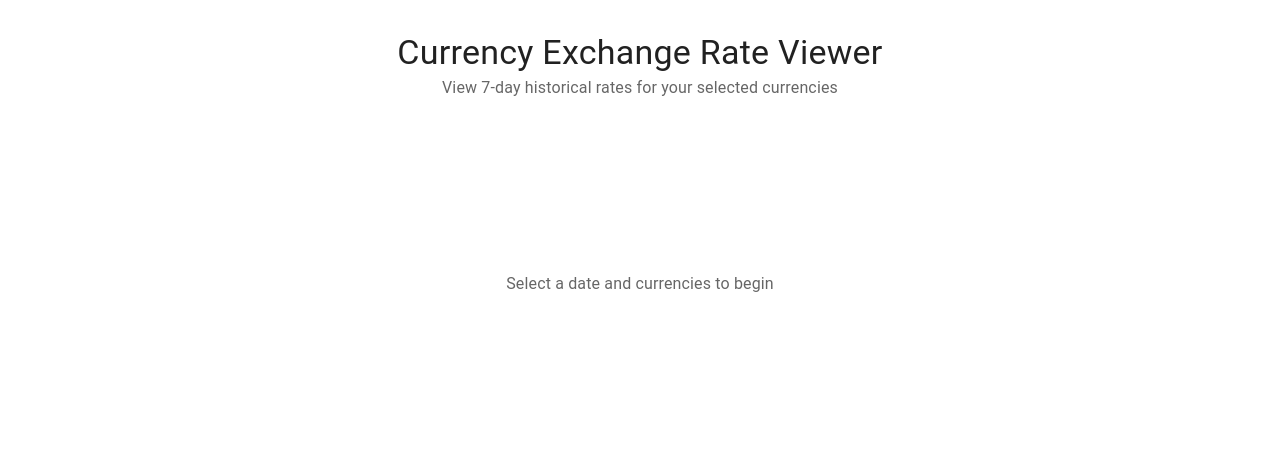
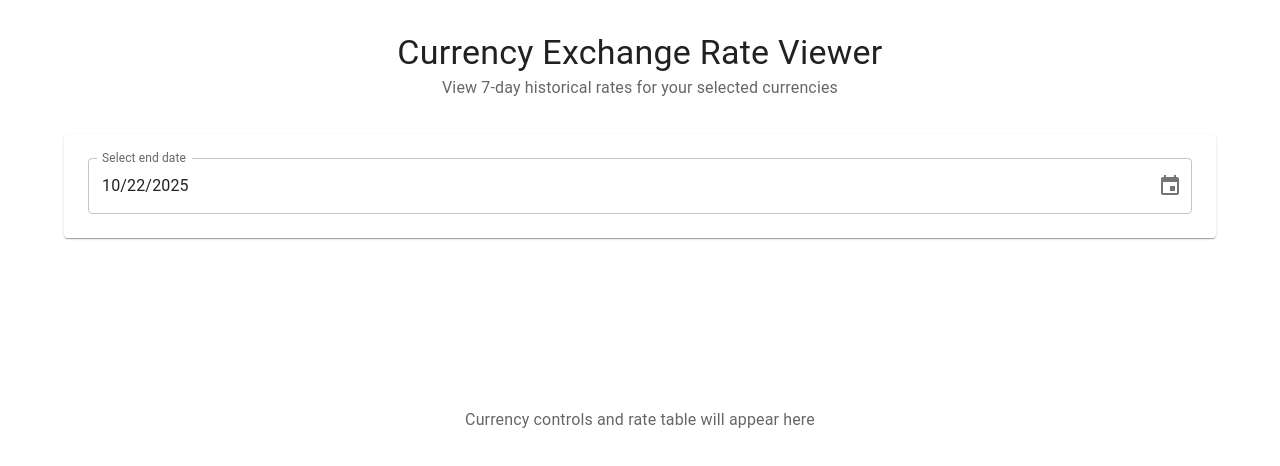
Before and after one commit to itsyourtechguy/currency-exchange, a React (Vite) app: page / in a window 1280 px wide. Shown: the top 466 px of the page. Built offline with nearby package versions, Linux system fonts and the light colour scheme.

Commit message:
feat: add date picker with 90-day limit

```diff
--- a/package.json
+++ b/package.json
@@ -13,6 +13,8 @@
     "@emotion/react": "^11.14.0",
     "@emotion/styled": "^11.14.1",
     "@mui/material": "^7.3.4",
+    "@mui/x-date-pickers": "^8.14.1",
+    "dayjs": "^1.11.18",
     "react": "^19.1.1",
     "react-dom": "^19.1.1"
   },
--- a/src/App.tsx
+++ b/src/App.tsx
@@ -1,6 +1,18 @@
-import { CssBaseline, Container, Box, Typography } from '@mui/material';
+import { useState } from 'react';
+import {
+  CssBaseline,
+  Container,
+  Box,
+  Typography,
+  Paper,
+} from '@mui/material';
+import { DatePicker } from '@mui/x-date-pickers';
+import { Dayjs } from 'dayjs';
+import { today, minDate } from './utils/dateUtils';
 
 function App() {
+  const [selectedDate, setSelectedDate] = useState<Dayjs | null>(today);
+
   return (
     <>
       <CssBaseline />
@@ -14,9 +26,25 @@ function App() {
           </Typography>
         </Box>
 
-        {/* Main content */}
-        <Box sx={{ mt: 4, minHeight: 300, display: 'flex', justifyContent: 'center', alignItems: 'center' }}>
-          <Typography color="text.secondary">Select a date and currencies to begin</Typography>
+        {/* Control Panel */}
+        <Paper sx={{ p: 3, mb: 4 }}>
+          <Box sx={{ display: 'flex', flexDirection: { xs: 'column', md: 'row' }, gap: 3 }}>
+            <DatePicker
+              label="Select end date"
+              value={selectedDate}
+              onChange={(newValue) => setSelectedDate(newValue)}
+              minDate={minDate}
+              maxDate={today}
+              sx={{ flex: 1 }}
+            />
+          </Box>
+        </Paper>
+
+        {/* Placeholder for future content */}
+        <Box sx={{ minHeight: 300, display: 'flex', justifyContent: 'center', alignItems: 'center' }}>
+          <Typography color="text.secondary">
+            Currency controls and rate table will appear here
+          </Typography>
         </Box>
       </Container>
     </>
--- a/src/main.tsx
+++ b/src/main.tsx
@@ -1,9 +1,13 @@
 import React from 'react';
 import ReactDOM from 'react-dom/client';
+import { LocalizationProvider } from '@mui/x-date-pickers';
+import { AdapterDayjs } from '@mui/x-date-pickers/AdapterDayjs';
 import App from './App.tsx';
 
 ReactDOM.createRoot(document.getElementById('root')!).render(
   <React.StrictMode>
-    <App />
+    <LocalizationProvider dateAdapter={AdapterDayjs}>
+      <App />
+    </LocalizationProvider>
   </React.StrictMode>,
 );
--- /dev/null
+++ b/src/utils/dateUtils.ts
@@ -0,0 +1,21 @@
+import dayjs, { Dayjs } from 'dayjs';
+import isSameOrAfter from 'dayjs/plugin/isSameOrAfter';
+import isSameOrBefore from 'dayjs/plugin/isSameOrBefore';
+
+// Today
+export const today = dayjs().startOf('day');
+
+// 90 days ago from today
+export const minDate = today.subtract(90, 'day').startOf('day');
+
+/**
+ * Validates if a date is within [minDate, today]
+ */
+export function isValidDate(date: Dayjs | null): boolean {
+  if (!date) return false;
+  const d = date.startOf('day');
+  dayjs.extend(isSameOrAfter);
+  dayjs.extend(isSameOrBefore);
+
+  return d.isSameOrAfter(minDate) && d.isSameOrBefore(today);
+}
```
Also changed, not shown: 1 other file (tests, documents, lock files or other folders).
